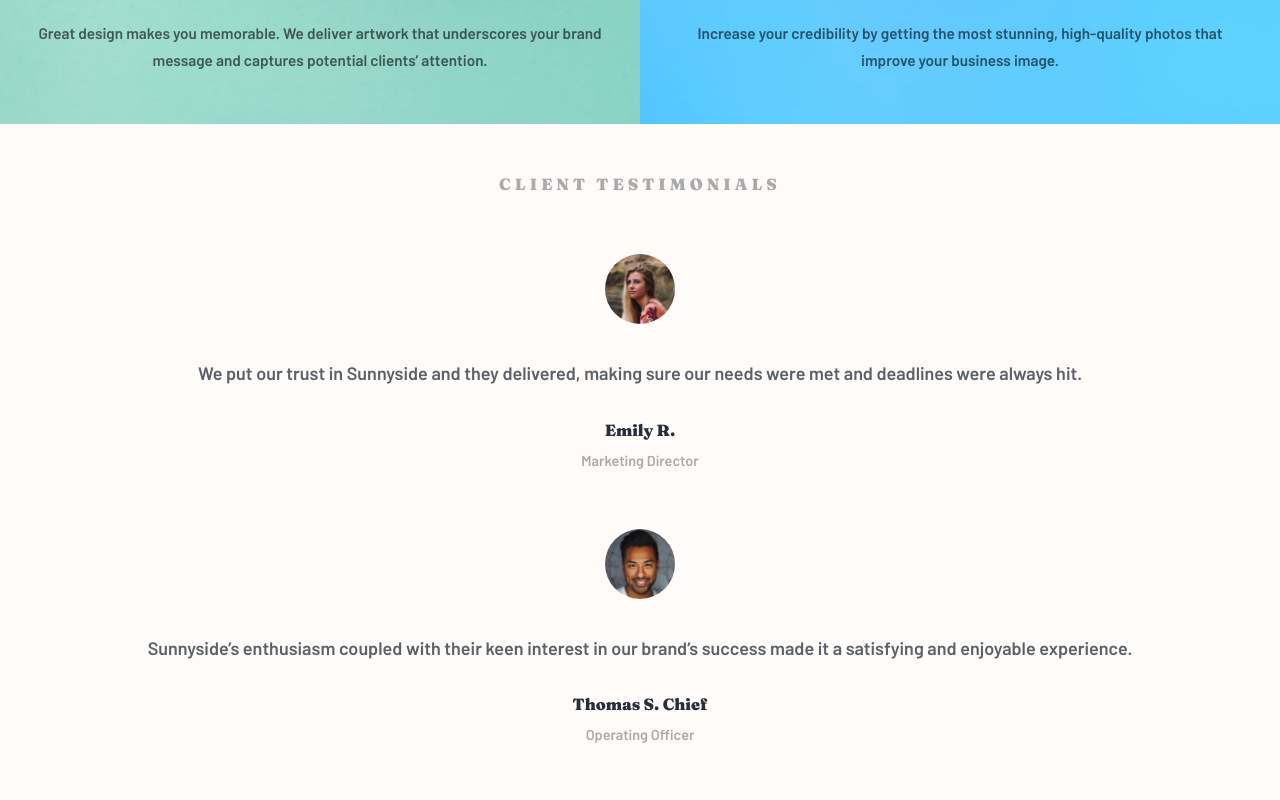
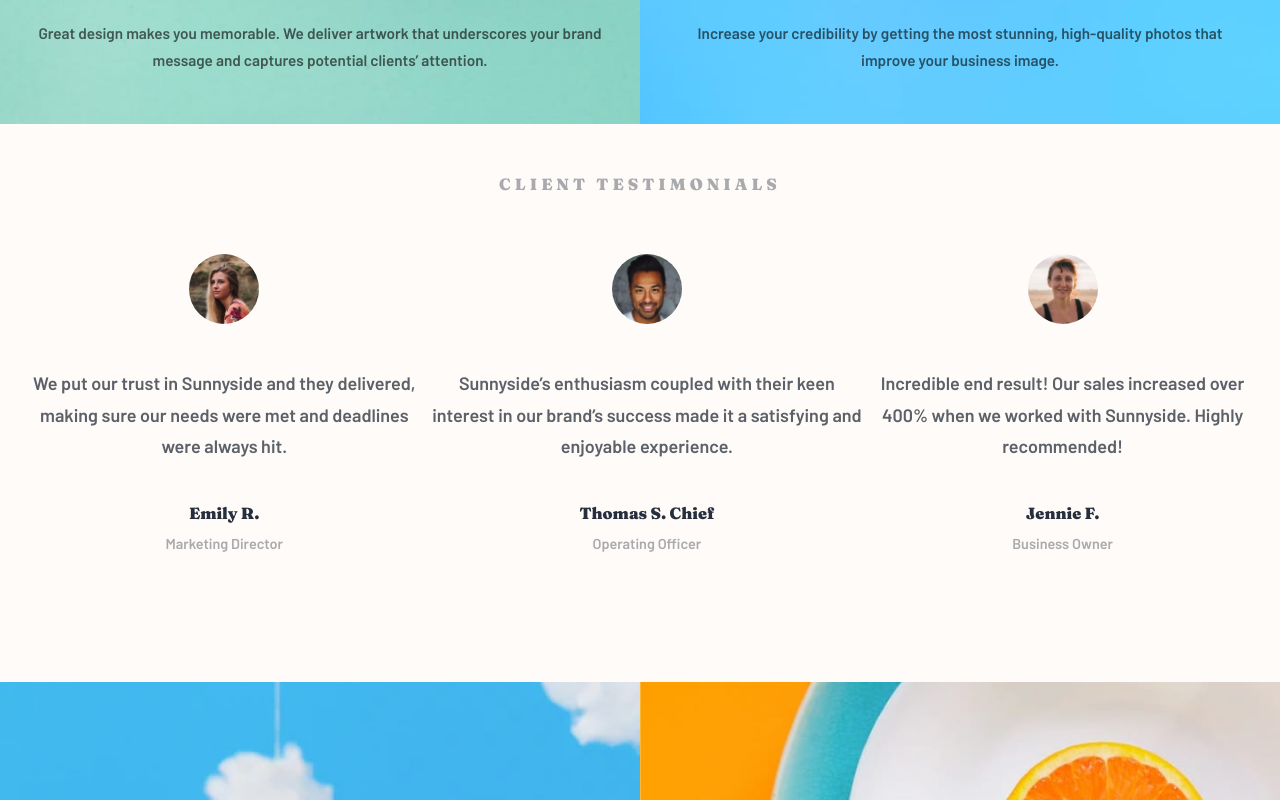
Before and after one commit to imalbert/_frontendmentor_sunnyside-agency-landing-page, a Next.js app: page / in a window 1280 px wide. Shown: the part 2160-2960 px from the top of the page. Built offline with nearby package versions, Linux system fonts and the light colour scheme.

Commit message:
fix desktop testimonials

```diff
--- a/pages/index.tsx
+++ b/pages/index.tsx
@@ -108,8 +108,10 @@
             </p>
           </section>
         </div>
-        <section className={`${styles.section} ${styles.testimonials}`}>
+        <section className={styles.section} style={{ background: "#FFFBF9" }}>
           <h3>Client testimonials</h3>
+          <div className={styles.testimonials}>
+            <div className={styles.testimonial}>
               <div className={styles.avatar}>
                 <Image
                   height="70"
@@ -119,14 +121,16 @@
                 />
               </div>
               <p>
-            We put our trust in Sunnyside and they delivered, making sure our
-            needs were met and deadlines were always hit.
+                We put our trust in Sunnyside and they delivered, making sure
+                our needs were met and deadlines were always hit.
               </p>
               <div className={styles.nameAndTitle}>
                 <h4>Emily R.</h4>
                 <h5>Marketing Director</h5>
               </div>
+            </div>
 
+            <div className={styles.testimonial}>
               <div className={styles.avatar}>
                 <Image
                   height="70"
@@ -143,7 +147,9 @@
                 <h4>Thomas S. Chief</h4>
                 <h5>Operating Officer</h5>
               </div>
+            </div>
 
+            <div className={styles.testimonial}>
               <div className={styles.avatar}>
                 <Image
                   height="70"
@@ -153,12 +159,14 @@
                 />
               </div>
               <p>
-            Incredible end result! Our sales increased over 400% when we worked
-            with Sunnyside. Highly recommended!
+                Incredible end result! Our sales increased over 400% when we
+                worked with Sunnyside. Highly recommended!
               </p>
               <div className={styles.nameAndTitle}>
                 <h4>Jennie F.</h4>
                 <h5>Business Owner</h5>
+              </div>
+            </div>
           </div>
         </section>
         <section className={styles.gallery}>
--- a/styles/Home.module.css
+++ b/styles/Home.module.css
@@ -117,33 +117,22 @@
 .learnSection3 { grid-area: learn-image-cup; }
 .learnSection4 { grid-area: learn-standout; }
 .learnSection { display: unset; }
-@media (min-width: 680px) {
-  .graphicDesignerBg {
-    background-image: url('../images/desktop/image-graphic-design.jpg');
-  }
-  .photographyBg {
-    background-image: url('../images/desktop/image-photography.jpg');
-  }
-
-  .learnSection {
-    display: grid;
-    grid-template-columns: 1fr 1fr;
-    grid-template-rows: 1fr 1fr 1fr;
-    grid-template-areas:
-      "learn-transform learn-image-egg"
-      "learn-image-cup learn-standout"
-      "graphic-designer photography";
-  }
-}
 
 /* testimonials */
 .testimonials {
-  background-color: #FFFBF9;
+  display: flex;
+  flex-direction: column;
   padding-bottom: 80px;
+  gap: 60px;
 }
 .testimonials p {
   color: #5B6168;
   font-weight: 500;
+}
+.testimonial {
+  display: flex;
+  flex-direction: column;
+  gap: 40px;
 }
 .avatar {
   margin-top: 30px;
@@ -205,3 +194,27 @@
     flex-direction: column;
   }
 }
+
+@media (min-width: 680px) {
+  .graphicDesignerBg {
+    background-image: url('../images/desktop/image-graphic-design.jpg');
+  }
+  .photographyBg {
+    background-image: url('../images/desktop/image-photography.jpg');
+  }
+
+  .learnSection {
+    display: grid;
+    grid-template-columns: 1fr 1fr;
+    grid-template-rows: 1fr 1fr 1fr;
+    grid-template-areas:
+      "learn-transform learn-image-egg"
+      "learn-image-cup learn-standout"
+      "graphic-designer photography";
+  }
+
+  .testimonials {
+    flex-direction: row;
+    gap: 12px;
+  }
+}
```
Lines whose indentation alone changed are shown as unchanged.
